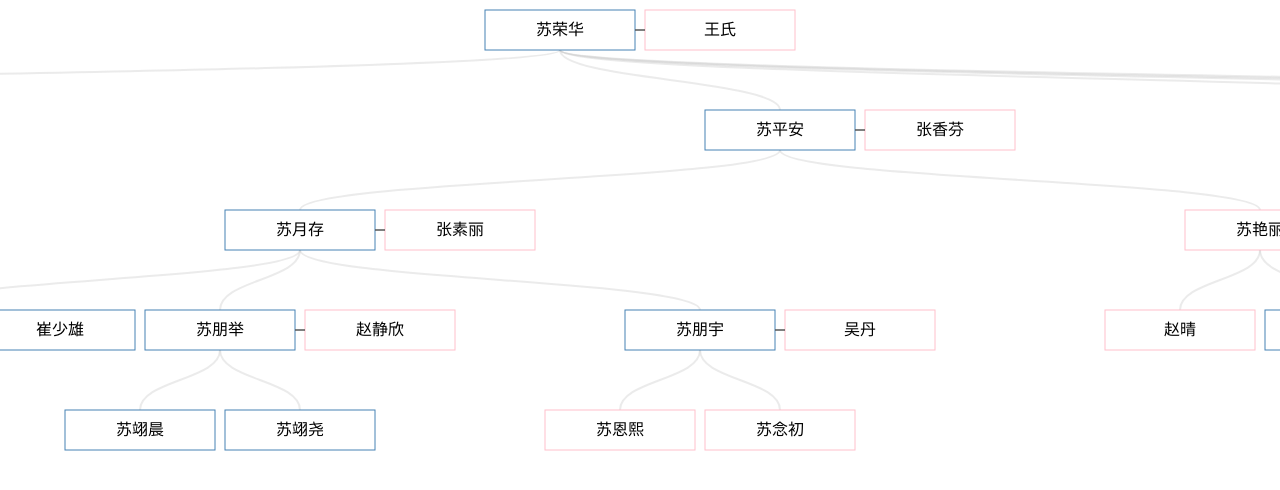
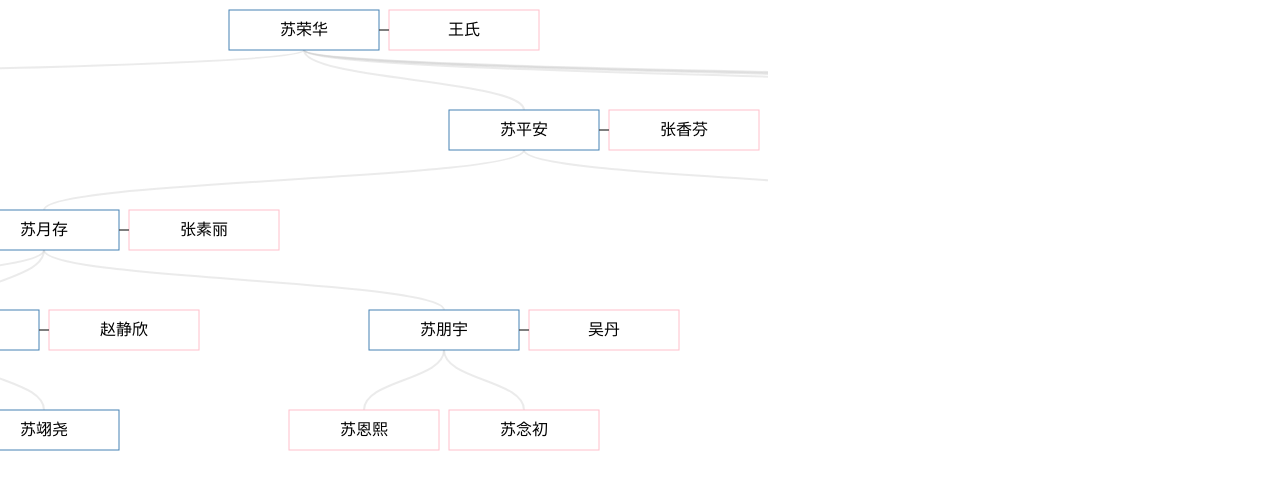
Before and after one commit to LeonSu070/WeAreFamilyV2, a plain HTML site: page index.html in a window 1280 px wide. Drawn offline with nearby package versions, Linux system fonts and the light colour scheme.

Commit message:
Adjust chart dimensions for taller layout

```diff
--- a/index.html
+++ b/index.html
@@ -23,8 +23,8 @@
        keep the SVG the same size as the browser viewport */
     #chart svg {
       touch-action: none;
-      height: 100vh;
-      width: 100vw;
+      height: 120vh;
+      width: 60vw;
     }
     .link { fill: none; stroke: #ccc; stroke-width: 2px; }
   </style>
--- a/script.js
+++ b/script.js
@@ -117,8 +117,8 @@ function drawTree(data) {
     d._children = d.children;
   });
 
-  const viewWidth = window.innerWidth;
-  const viewHeight = window.innerHeight;
+  const viewWidth = window.innerWidth * 0.6;
+  const viewHeight = window.innerHeight * 1.2;
 
   const svg = d3.select('#chart').append('svg')
     // slightly larger font to match bigger nodes
@@ -128,9 +128,9 @@ function drawTree(data) {
     .attr('viewBox', [0, 0, viewWidth, viewHeight])
     .attr('width', viewWidth)
     .attr('height', viewHeight)
-    // Keep the SVG the same size as the viewport
-    .style('height', '100vh')
-    .style('width', '100vw');
+    // Keep the SVG dimensions consistent with the CSS sizing
+    .style('height', '120vh')
+    .style('width', '60vw');
 
   // Wrap the actual drawing group in a zoom layer so zooming doesn't
   // interfere with the layout transforms applied by update()
```
